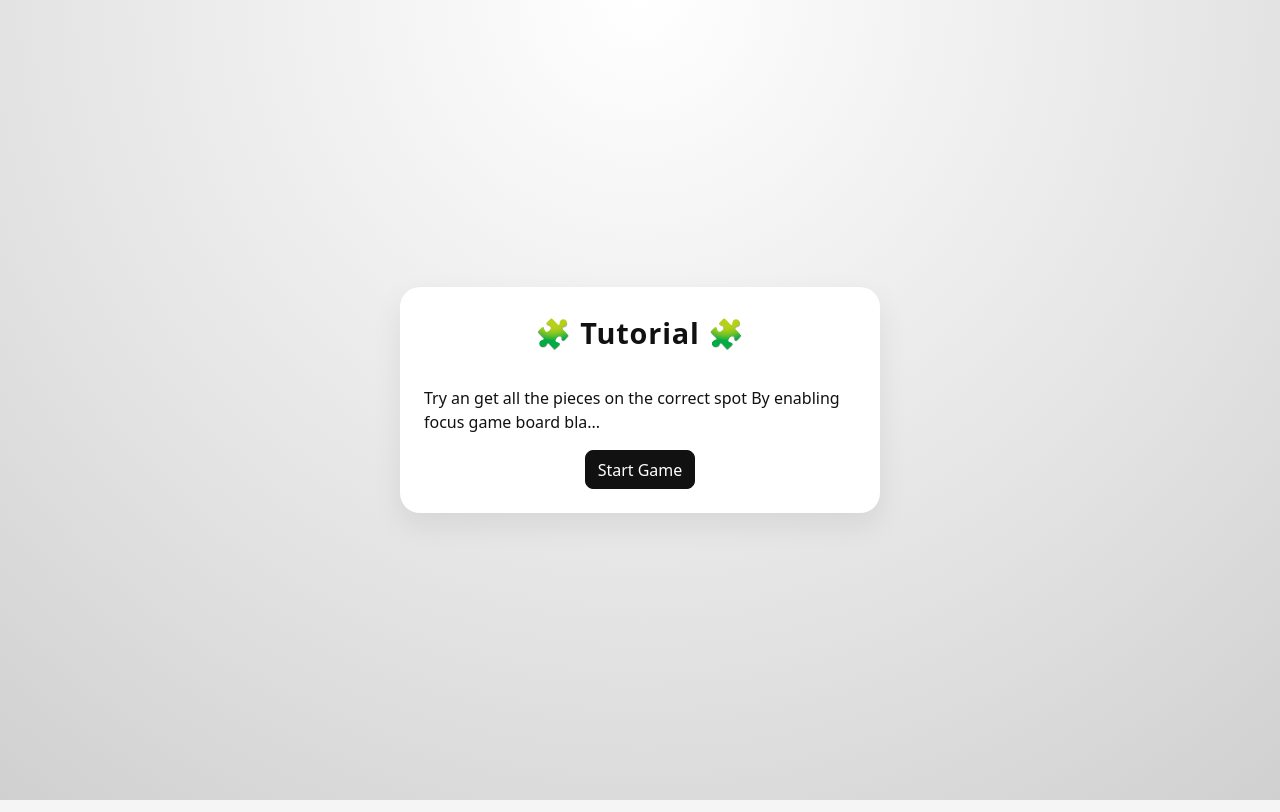
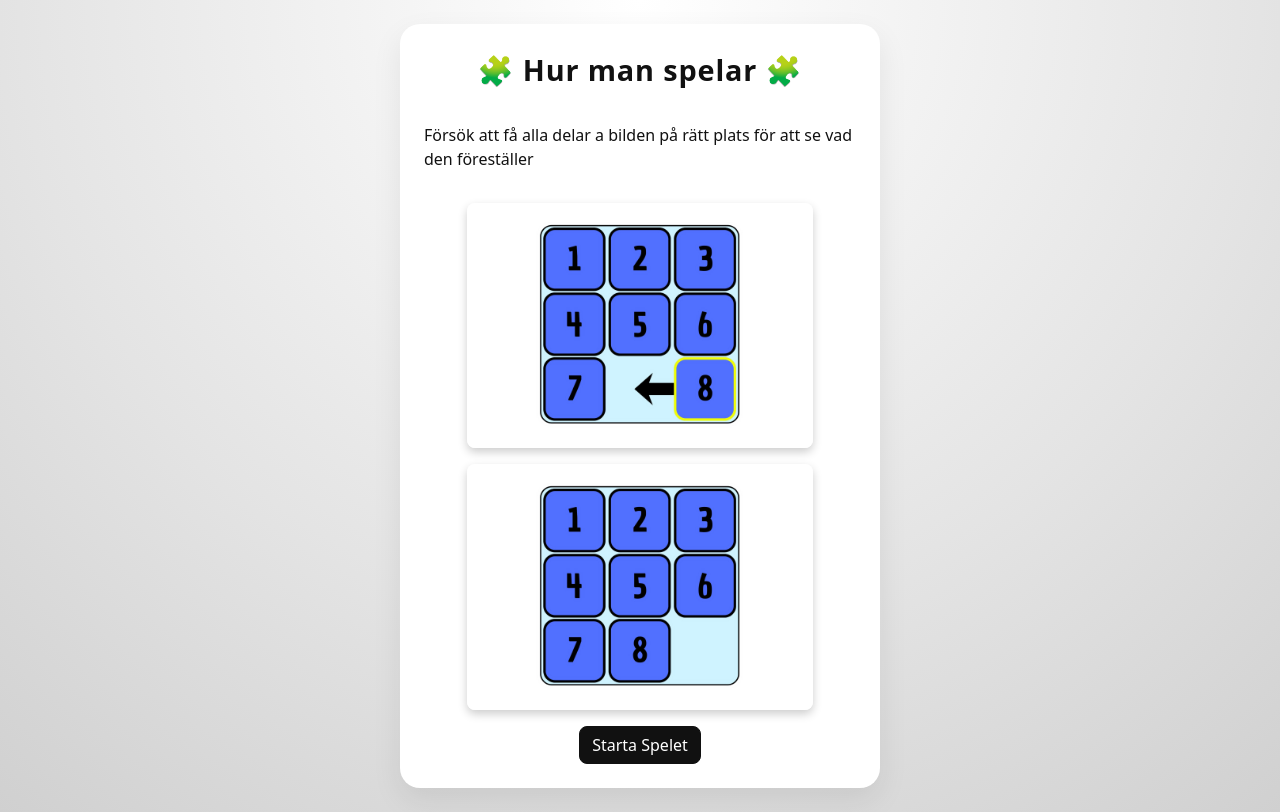
Before and after one commit to lucsom12/sliding-puzzle-game, a React (Vite) app: page / in a window 1280 px wide. Both pictures are taken after a click on the button "Tutorial". Built offline with nearby package versions, Linux system fonts and the light colour scheme.

Commit message:
Ändrat till engelska, tutorial funkar fortfarande inte

```diff
--- a/src/App.css
+++ b/src/App.css
@@ -13,6 +13,8 @@
   display: flex;
   flex-direction: column; /* Se till att innehållet staplas vertikalt */
   align-items: center;
+  box-sizing: border-box; /* Scale when zoomed */
+
 }
 
 .app-title {
@@ -31,8 +33,10 @@
   display: flex;
   flex-wrap: wrap;
   gap: 0.75rem;
+  justify-content: center; /* centers when wrapping */
   align-items: center;
   margin-bottom: 0.5rem;
+  width: 100%;         /* avoids overflow */
 }
 
 .control-group span {
@@ -61,6 +65,10 @@
   padding: 0.5rem;
   border-radius: 1rem;
   background: #1b1f24;
+
+  width: 100%;
+  max-width: 90vw;
+  box-sizing: border-box;
 }
 
 /* Puzzle tiles */
@@ -75,7 +83,8 @@
   align-items: center;
   justify-content: center;
   aspect-ratio: 1 / 1;     /* keeps tiles square */
-  min-height: 0;           /* let aspect-ratio control height */
+  min-width: clamp(60px, 18vw, 120px);
+  min-height: clamp(60px, 18vw, 120px);
   box-shadow: 0 3px 0 rgba(0, 0, 0, 0.3);
 }
 
@@ -118,3 +127,19 @@
   font-size: 1rem;
   cursor: pointer;
 }
+
+.tutorial-images {
+  display: flex;
+  flex-direction: column;   /* Stack images vertically */
+  gap: 1rem;                /* Space between images */
+  align-items: center;      /* Center images horizontally */
+  margin: 1rem 0;
+  width: 100%;
+}
+
+.tutorial-image {
+  max-width: 80%;           /* Prevent image from being too wide */
+  height: auto;             /* Maintain aspect ratio */
+  border-radius: 0.5rem;    /* Rounded corners */
+  box-shadow: 0 4px 10px rgba(0,0,0,0.2); /* Soft shadow */
+}
--- a/src/App.jsx
+++ b/src/App.jsx
@@ -1,6 +1,8 @@
 import React, { useEffect, useState, useRef } from "react";
 import { motion } from "framer-motion";
 import "./App.css";
+
+
 
 function clamp(val, min, max) {
   return Math.min(max, Math.max(min, val));
@@ -356,13 +358,13 @@ export default function App() {
   return (
     <div className="app main-page">
       <h1 className="app-title">🧩Sliding Puzzle 🧩</h1>
-      <p> Welcome to the sliding puzzle game, where you can challange your mental capacity! </p>
+      <p> Välkommen till Sliding Puzzle spelet, här kan du testa din kluriga egenskaper! </p>
       <div className="button-container">
       <button
         className="button"
         onClick={() => setShowMainPage(false)}
       >
-        Start Game
+        Starta Spelet
       </button>
       <button
         className="button"
@@ -381,15 +383,29 @@ export default function App() {
 if (showTutorialPage) {
   return (
     <div className="app tutorial-page">
-      <h1 className="app-title">🧩 Tutorial 🧩</h1>
-      <p> Try an get all the pieces on the correct spot
-        By enabling focus game board bla...
+      <h1 className="app-title">🧩 Hur man spelar 🧩</h1>
+      <p> Försök att få alla delar a bilden på rätt plats för att se vad den föreställer
          </p>
+
+        <div className="tutorial-images">
+        <img
+            src="/src/assets/Images/Tutorial1.png"
+            alt="Tutorial step 2"
+            className="tutorial-image"
+          />
+          <img
+            src="/src/assets/Images/Tutorial2.png"
+            alt="Tutorial step 2"
+            className="tutorial-image"
+          />
+      </div>
+
+
       <button
         className="start-button"
         onClick={() => setShowTutorialPage(false)}
       >
-        Start Game
+        Starta Spelet
       </button>
     </div>
   );
@@ -399,9 +415,9 @@ function Popup({ onClose }) {
   return (
     <div className="popup-overlay">
       <div className="popup-content">
-        <h2>🎉 Congratulations! You Won! 🎉</h2>
-        <p>You solved the puzzle!</p>
-        <button onClick={onClose}>Play Again</button>
+        <h2>🎉 Grattid du vann! 🎉</h2>
+        <p>Du har löst pusslet!</p>
+        <button onClick={onClose}>Spela igen</button>
       </div>
     </div>
   );
@@ -412,17 +428,17 @@ function Popup({ onClose }) {
       className="app"
       aria-label="Sliding puzzle game"
     >
-      <h1 className="app-title">Sliding Puzzle</h1>
+      <h1 className="app-title">Slid pussel</h1>
 
             <section
         className="controls"
         aria-label="Game settings"
       >
         <label htmlFor="board-size" className="visually-hidden">
-          Board size
+          Spelet storlek
         </label>
         <div className="control-group">
-          <span id="board-size-label">Board size:</span>
+          <span id="board-size-label">Spelets storlek:</span>
           <select
             id="board-size"
             aria-labelledby="board-size-label"
@@ -437,11 +453,11 @@ function Popup({ onClose }) {
           </select>
 
           <button type="button" onClick={() => resetGame(size)}>
-            New game
+            Ny omgång
           </button>
 
           <button type="button" onClick={handleInstantWin}>
-            Instant win
+            Vinn nu
           </button>
 
           <button
@@ -451,11 +467,15 @@ function Popup({ onClose }) {
           >
             {boardFocusMode ? "Unfocus game board" : "Focus game board"}
           </button>
+
+          <button type="button" >
+            Tutorial
+          </button>
         </div>
 
-                <p id="instructions">
-          Use “Focus game board” to
-          cycle between movable tiles with Tab. Press Escape to exit board focus.
+          <p id="instructions">
+          Använd “Fokus på Pussel" för att
+          skifta mellan tillgängliga ruot med Tab. Tryck på Escape för att avsluta Pussel Fokus.
         </p>
       </section>
 
```
Also changed, not shown: src/assets/Images/Tutorial1.png (added), src/assets/Images/Tutorial2.png (added).
